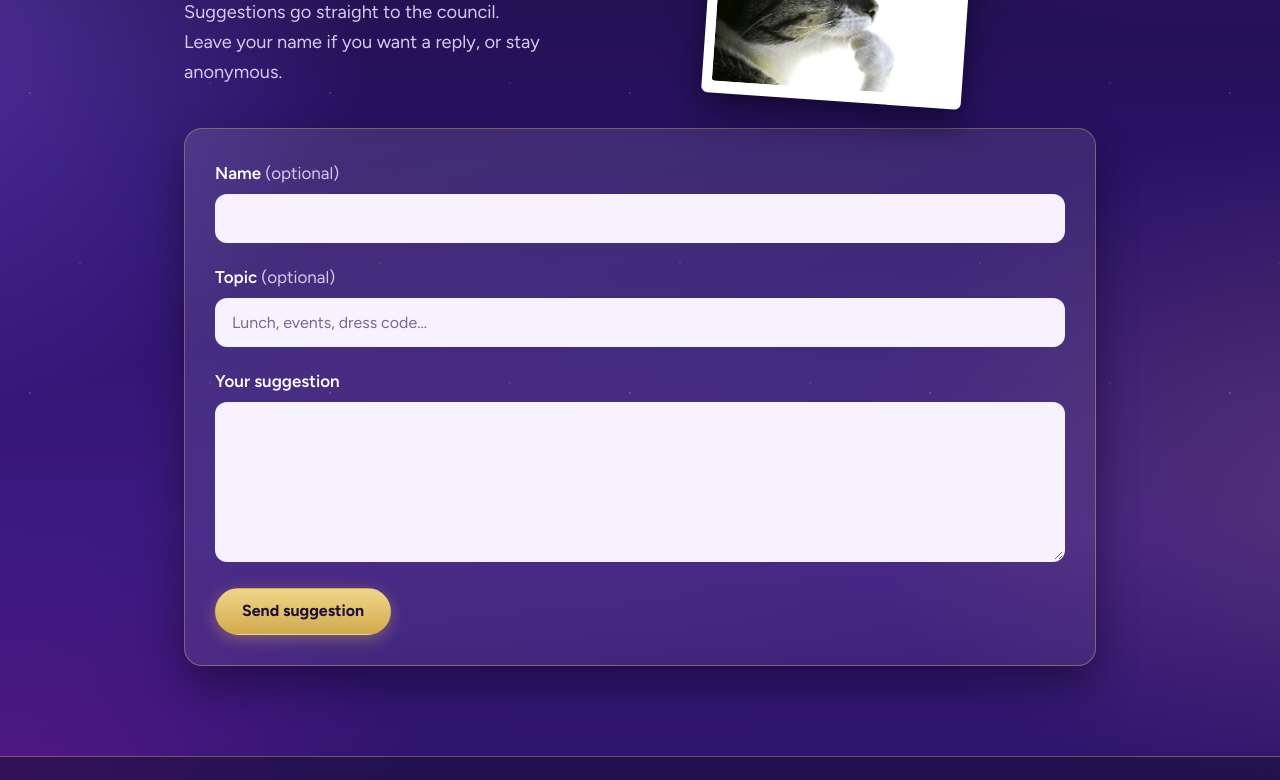
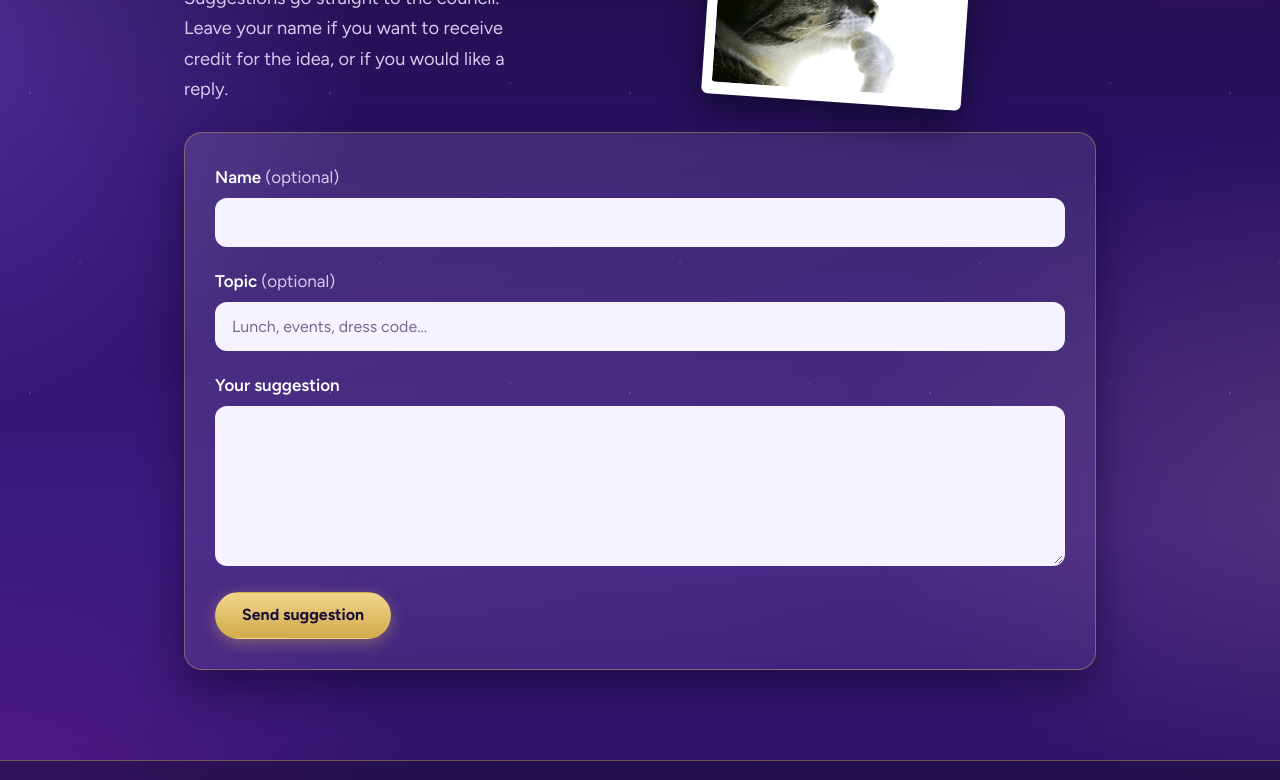
Before and after one commit to xHATEDxD00M-GGD/StudentCouncilGGD, a plain HTML site: page suggestions.html in a window 1280 px wide. Shown: the part 247-1027 px from the top of the page. Drawn offline with Linux system fonts and the light colour scheme.

Commit message:
Update suggestion message for clarity

```diff
--- a/suggestions.html
+++ b/suggestions.html
@@ -437,7 +437,7 @@ h1 { font-size: 2.7rem; font-weight: 700; margin: 0 0 14px; text-shadow: 0 2px 2
     <div class="page-head">
       <div>
         <h1>Got an idea?</h1>
-        <p class="lead">Suggestions go straight to the council. Leave your name if you want a reply, or stay anonymous.</p>
+        <p class="lead">Suggestions go straight to the council. Leave your name if you want to receive credit for the idea, or if you would like a reply.</p>
       </div>
       <figure class="sticker">
         <img src="images/thinking-cat.jpg" alt="" width="498" height="329" />
```
